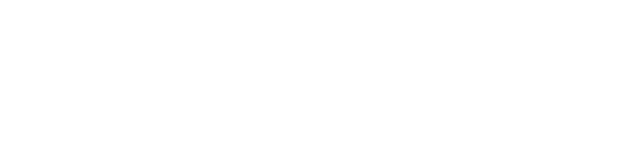
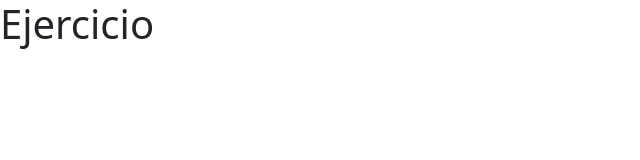
Before and after one commit to DanielAlabarze/Ejercitacion, a plain HTML site: page index.html in a window 1280 px wide. Shown: the whole page, without its empty margins (0-640 px from the left). Drawn offline with nearby package versions, Linux system fonts and the light colour scheme.

Commit message:
se agrego css

```diff
--- a/index.html
+++ b/index.html
@@ -21,6 +21,7 @@
     <body>
         <header>
             <!-- place navbar here -->
+             <h1 class="titulo">Ejercicio</h1>
         </header>
         <main></main>
         <footer>
--- /dev/null
+++ b/style.css
@@ -0,0 +1,3 @@
+.titulo{
+    color:red;
+}
```
